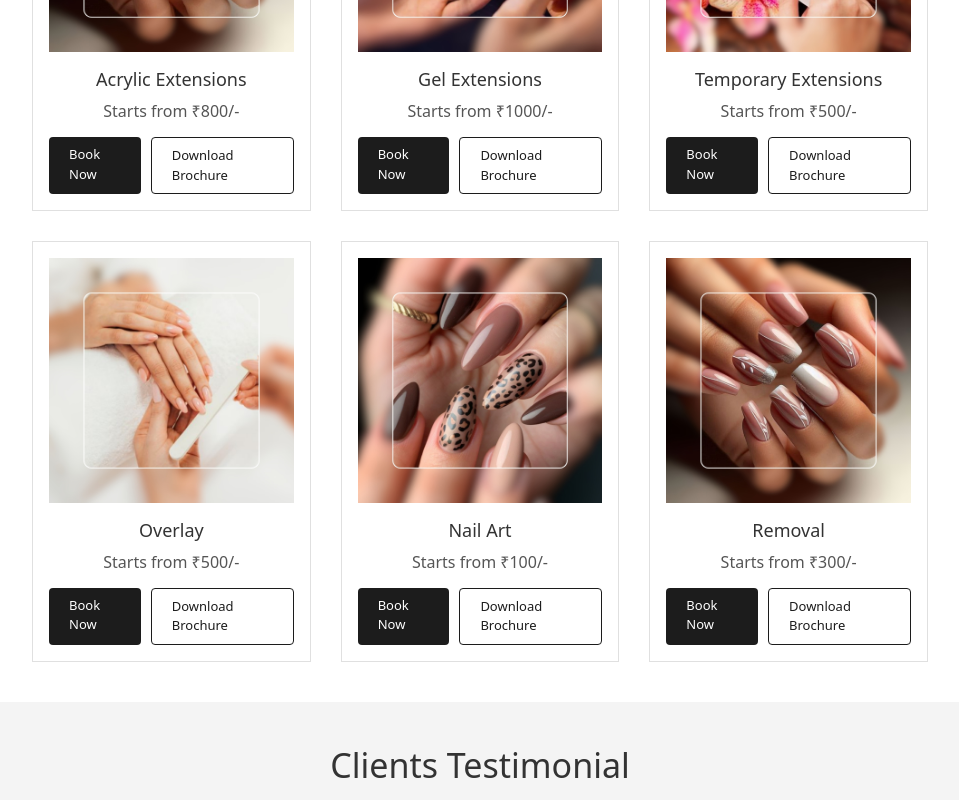
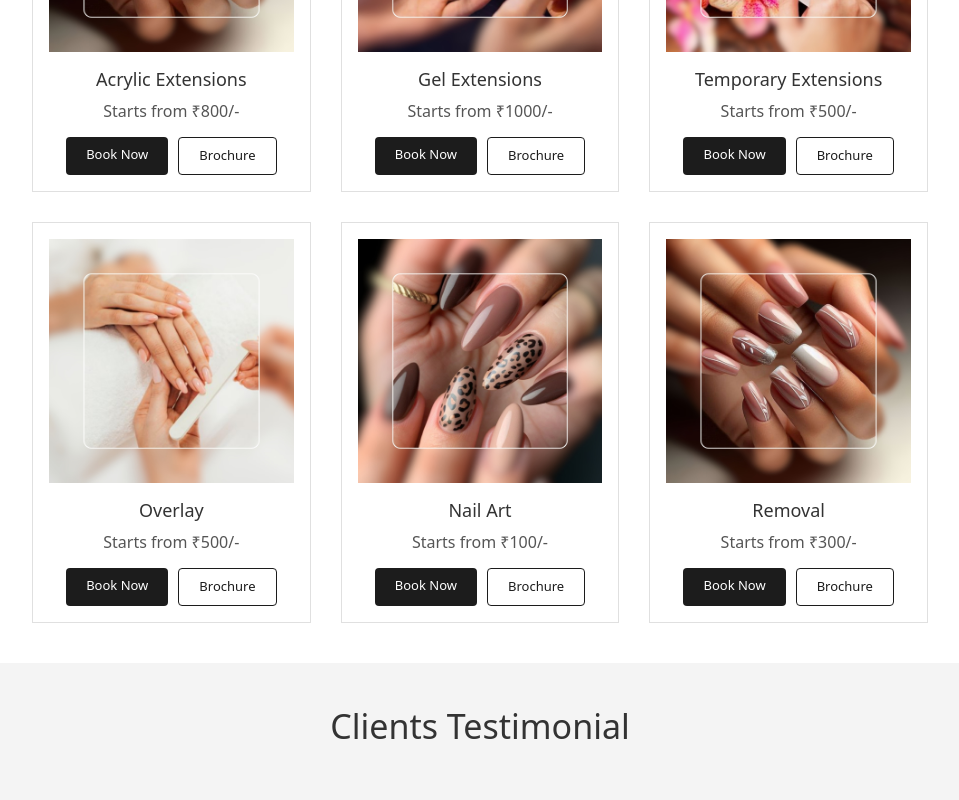
Before and after one commit to skymarketingprojects/nails-master, a React (Vite) app: page / in a window 1280 px wide. Shown: the part 2100-2900 px from the top of the page, without its empty margins (160-1119 px from the left). Built offline with nearby package versions, Linux system fonts and the light colour scheme.

Commit message:
services added

```diff
--- a/src/components/OurServices/ServiceCard/ServiceCard.tsx
+++ b/src/components/OurServices/ServiceCard/ServiceCard.tsx
@@ -35,7 +35,7 @@ export const ServiceCard: React.FC<Props> = ({ service }) => {
           download="Brochure.pdf"
           className={styles.card__buttonOutline}
         >
-          Download Brochure
+          Brochure
         </a>
       </div>
     </article>
```
